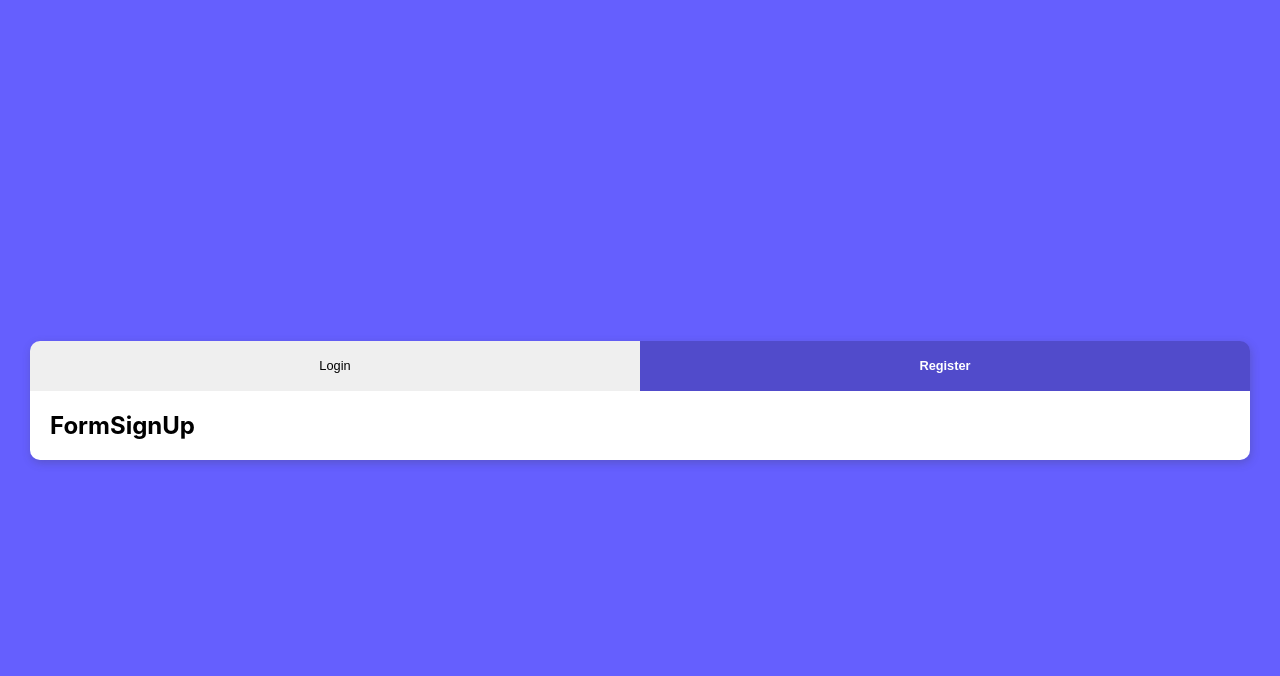
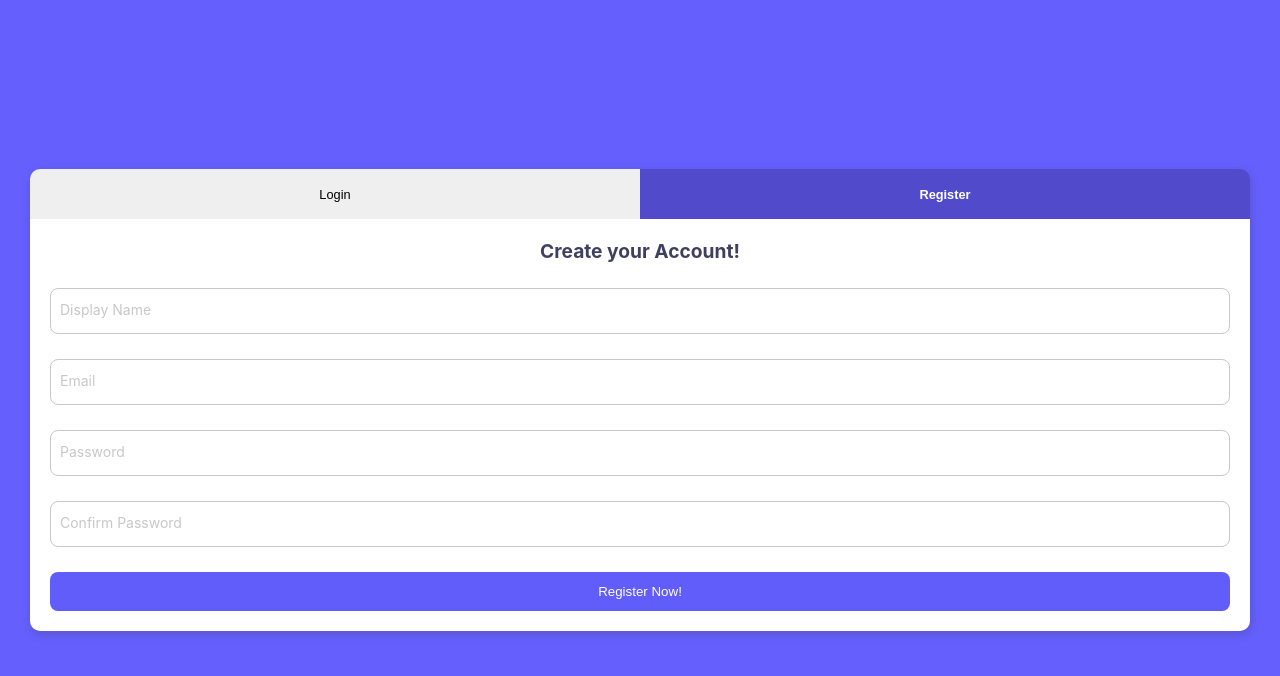
Before and after one commit to jstrzyzykowski/balbao-guide, a React (Create React App) app: page / in a window 1280 px wide. Both pictures are taken after a click on the button "Register". Shown: the top 676 px of the page. Built offline with nearby package versions, Linux system fonts and the light colour scheme; no server answers.

Commit message:
Completed login and register features, added avatar component from third part library

```diff
--- a/package.json
+++ b/package.json
@@ -9,11 +9,14 @@
     "@testing-library/user-event": "^12.8.3",
     "firebase": "^8.6.5",
     "node-sass": "^6.0.0",
+    "prop-types": "^15.7.2",
     "react": "^17.0.2",
+    "react-avatar": "^3.10.0",
     "react-dom": "^17.0.2",
     "react-redux": "^7.2.4",
     "react-router-dom": "^5.2.0",
     "react-scripts": "4.0.3",
+    "react-toastify": "^7.0.4",
     "redux": "^4.1.0",
     "redux-devtools-extension": "^2.13.9",
     "web-vitals": "^1.1.2"
--- a/src/App.js
+++ b/src/App.js
@@ -1,16 +1,19 @@
 import React, {useEffect} from 'react';
 import {Redirect, Route} from 'react-router-dom';
 import { useSelector, useDispatch } from 'react-redux';
+import {ToastContainer} from 'react-toastify';
 
 import LandingPage from './pages/page-landing/landing.component';
 import Header from './components/header/header.component';
 import DashboardPage from './pages/page-dashboard/dashboard.component';
 import HcePage from './pages/page-hce/hce.component';
 import HceDetailedPage from './pages/page-hce-detailed/hce-detailed.component';
+
 import {auth, createUserProfileDocument} from './firebase/firebase.utils';
 import { setCurrentUser } from './redux/user/user.actions';
 
 import './App.css';
+import 'react-toastify/dist/ReactToastify.css';
 
 function App() {
 
@@ -40,6 +43,7 @@ function App() {
 
   return (
     <>
+      <ToastContainer position='bottom-left' autoClose={3000} hideProgressBar newestOnTop closeOnClick pauseOnHover={false}/>
       <Route exact path='/' render={() => currentUser ? <Redirect to='/dashboard'/> : <LandingPage/>}/>
       <Route path={'/(.+)'} render={() => currentUser ? (
         <>
--- a/src/components/form-sign-in/form-sign-in.component.jsx
+++ b/src/components/form-sign-in/form-sign-in.component.jsx
@@ -1,17 +1,16 @@
 import React, {useState} from 'react'
+import {toast} from 'react-toastify';
 
 import {useDispatch} from 'react-redux';
-import {setCurrentUser} from '../../redux/user/user.actions';
 
 import CustomButton from '../custom-button/custom-button.component';
 import FormInput from '../form-input/form-input.component';
-import {signInWithGoogle} from '../../firebase/firebase.utils';
+import {auth, signInWithGoogle} from '../../firebase/firebase.utils';
 
 import './form-sign-in.styles.scss';
 
 export default function FormSignIn() {
 
-  const dispatch = useDispatch();
   const [signInData, setSignInData] = useState({
     loginEmail: '',
     loginPassword: '',
@@ -26,13 +25,21 @@ export default function FormSignIn() {
     });
   }
 
-  const handleSubmit = (e) => {
+  const handleSubmit = async (e) => {
     e.preventDefault();
-    const user = {
-      email: signInData.loginEmail,
-      password: signInData.loginPassword,
+
+    const {loginEmail, loginPassword} = signInData;
+
+    try {
+      await auth.signInWithEmailAndPassword(loginEmail, loginPassword);
+      setSignInData({
+        loginEmail: '',
+        loginPassword: '',
+      });
+      toast.success(`😃 Nice to see you!`);
+    } catch(error) {
+      toast.error("🤔 Invalid email or password");
     }
-    dispatch(setCurrentUser(user));
   }
 
   return (
--- a/src/components/form-sign-up/form-sign-up.component.jsx
+++ b/src/components/form-sign-up/form-sign-up.component.jsx
@@ -1,9 +1,73 @@
-import React from 'react'
+import React, {useState} from 'react'
+import {toast} from 'react-toastify';
+
+import { auth, createUserProfileDocument } from '../../firebase/firebase.utils';
+import CustomButton from '../custom-button/custom-button.component';
+import FormInput from '../form-input/form-input.component';
 
 import './form-sign-up.styles.scss';
 
 export default function FormSignUp() {
+
+  const [signUpData, setSignUpData] = useState({
+    registerDisplayName: '',
+    registerEmail: '',
+    registerPassword: '',
+    registerConfirmPassword: '',
+  });
+
+  const handleSubmit = async (e) => {
+    e.preventDefault();
+
+    const {registerDisplayName, registerEmail, registerPassword, registerConfirmPassword} = signUpData;
+
+    if(registerPassword !== registerConfirmPassword) {
+      toast.dark("🤔 Password doesn't match", {
+        style: {backgroundColor: '#2f2f2f'}
+      });
+      return;
+    }
+
+    try {
+      const {user} = await auth.createUserWithEmailAndPassword(registerEmail, registerPassword);
+      const displayName = registerDisplayName;
+
+      await createUserProfileDocument(user, { displayName });
+
+      setSignUpData({
+        registerDisplayName: '',
+        registerEmail: '',
+        registerPassword: '',
+        registerConfirmPassword: '',
+      });
+      toast.success('Account created!');
+
+    } catch(error) {
+      toast.error(error);
+    }
+  }
+
+  const handleChange = (e) => {
+    const {name, value} = e.target;
+
+    setSignUpData({
+      ...signUpData,
+      [name]: value,
+    });
+  }
+
   return (
-    <h2>FormSignUp</h2>
+    <div className='form-sign-up'>
+      <h2>Create your Account!</h2>
+      <form onSubmit={handleSubmit}>
+        <FormInput name='registerDisplayName' value={signUpData.registerDisplayName} handleChange={handleChange} type="text" required label='Display Name'/>
+        <FormInput name='registerEmail' value={signUpData.registerEmail} handleChange={handleChange} type='email' required label='Email'/>
+        <FormInput name='registerPassword' value={signUpData.registerPassword} handleChange={handleChange} type='password' required label='Password'/>
+        <FormInput name='registerConfirmPassword' value={signUpData.registerConfirmPassword} handleChange={handleChange} type='password' required label='Confirm Password'/>
+        <div className='buttons'>
+          <CustomButton content='Register Now!' type='submit' fluid/>
+        </div>
+      </form>
+    </div>
   );
 }
--- a/src/components/form-sign-up/form-sign-up.styles.scss
+++ b/src/components/form-sign-up/form-sign-up.styles.scss
@@ -0,0 +1,9 @@
+$main-color: #3F3F5F;
+
+.form-sign-up {
+  h2 {
+    text-align: center;
+    font-size: 1.2rem;
+    color: $main-color;
+  }
+}
--- a/src/components/sidebar/sidebar.component.jsx
+++ b/src/components/sidebar/sidebar.component.jsx
@@ -1,5 +1,6 @@
 import React from 'react';
 import { useSelector } from 'react-redux';
+import Avatar from 'react-avatar';
 
 import {auth} from '../../firebase/firebase.utils';
 import {sidebarData} from './sidebar.data';
@@ -15,7 +16,7 @@ export default function Sidebar({isActive, setIsSidebarActive}) {
     <div className={`${isActive ? 'sidebar active' : 'sidebar'}`}>
       <div className='sidebar-user'>
         <div className='avatar-container'>
-          <img className='avatar' src={currentUser.photoURL} alt="User avatar"/>
+          <Avatar name={currentUser.displayName} size="60" round={true} />
         </div>
         <div className='sidebar-user-info'>
           <p className='name'>{currentUser.displayName}</p>
--- a/src/components/sidebar/sidebar.styles.scss
+++ b/src/components/sidebar/sidebar.styles.scss
@@ -21,7 +21,6 @@
 
   .sidebar-user {
     margin: 20px 0;
-
 
     .avatar-container {
       height: 60px;
--- a/src/firebase/firebase.utils.js
+++ b/src/firebase/firebase.utils.js
@@ -18,14 +18,13 @@ export const createUserProfileDocument = async (userAuth, additionalData) => {
   const snapshot = await userRef.get();
 
   if(!snapshot.exists) {
-    const {displayName, email, photoURL} = userAuth;
+    const {displayName, email} = userAuth;
     const createdAt = new Date();
 
     try {
       await userRef.set({
         displayName,
         email,
-        photoURL,
         createdAt,
         ...additionalData
       });
```
Also changed, not shown: 1 other file (tests, documents, lock files or other folders).
